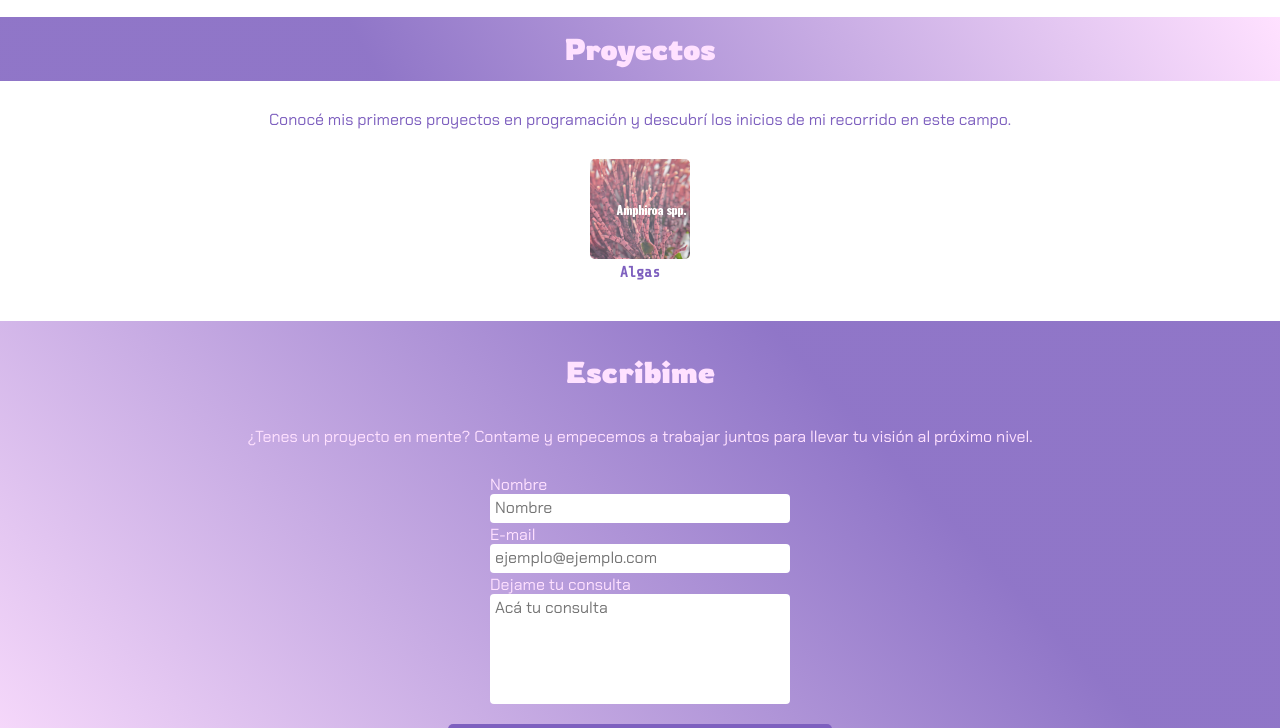
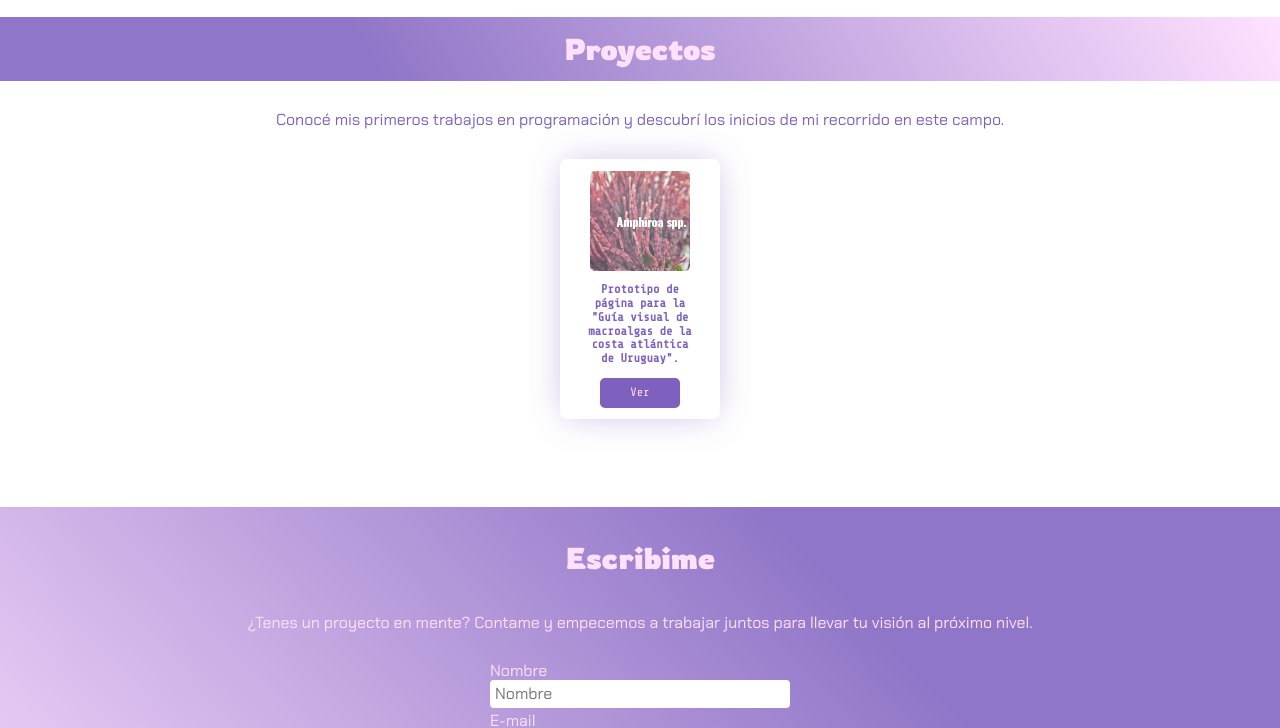
Before and after one commit to violaceac/portfolio-uno, a plain HTML site: page index.html in a window 1280 px wide. Shown: the part 2072-2800 px from the top of the page. Drawn offline with nearby package versions, Linux system fonts and the light colour scheme; a web font is replaced by a local one.

Commit message:
ultimos detalles, cambie card de proyectos

```diff
--- a/index.html
+++ b/index.html
@@ -131,11 +131,12 @@
         </section>
         <section id="proyectos">
             <h3>Proyectos</h3>
-            <p>Conocé mis primeros proyectos en programación y descubrí los inicios de mi recorrido en este campo.</p>
+            <p>Conocé mis primeros trabajos en programación y descubrí los inicios de mi recorrido en este campo.</p>
             <div class="contenedor-proyectos">
                 <div class="proyecto">
-                    <a href="./Paginas/Alga/index.html"><img src="./imagenes/algas.png" alt="el logo de una casita"></a>
-                    <h2>Algas</h2>
+                    <img src="./imagenes/algas.png" alt="el logo de una casita">
+                    <h2>Prototipo de página para la "Guía visual de macroalgas de la costa atlántica de Uruguay".</h2>
+                    <a href="./Paginas/Alga/index.css"><button>Ver</button></a>
                 </div>
             </div>
         </section>
--- a/style.css
+++ b/style.css
@@ -4,7 +4,7 @@
 
 /* ------- NAV ---------*/
 header .menu-nav {
-    background-color: #FFE1FF;
+    box-shadow: 0px 7px 18px -9px rgba(126,96,191,0.75);
     height: 50px;
 }
 
@@ -240,6 +240,7 @@ header .contenedor-icono #icono {
 /* ----------- PROYECTOS --------------*/
 
 #proyectos {
+    height:450px;
     display:flex;
     flex-direction:column;
     align-items:space-around;
@@ -250,6 +251,7 @@ header .contenedor-icono #icono {
     display:flex;
     flex-direction:row;
     justify-content:space-around;
+    flex-wrap:wrap;
 }
 
 #proyectos h3 {
@@ -269,9 +271,14 @@ header .contenedor-icono #icono {
 }
 
 #proyectos .proyecto {
-    width:100px;
+    box-shadow: 0px 0px 35px -5px rgba(126,96,191,0.43);
+    border-radius:7px;
+    width:160px;
+    height:260px;
     display:flex;
     flex-direction:column;
+    justify-content:space-evenly;
+    align-items:center;
 }
 
 .contenedor-proyectos .proyecto img {
@@ -279,10 +286,22 @@ header .contenedor-icono #icono {
 }
 
 #proyectos .proyecto h2 {
+    width:70%;
     font-family:share tech mono;
-    font-size:15px;
+    font-size:12px;
     text-align:center;
     color:#7E60BF;
+}
+
+
+#proyectos .proyecto button {
+    background-color:#7E60BF;
+    font-family: share tech mono;
+    font-size:12px;
+    color:#FFE1FF;
+    padding:8px 30px;
+    border:0;
+    border-radius:5px;
 }
 
 
@@ -416,7 +435,7 @@ footer .menu-nav ul {
 
 
 
-@media (min-width:426px) {
+@media (min-width:768px) {
 
 /*-------------- NAV --------------*/
 
```
Also changed, not shown: 1 other file.
